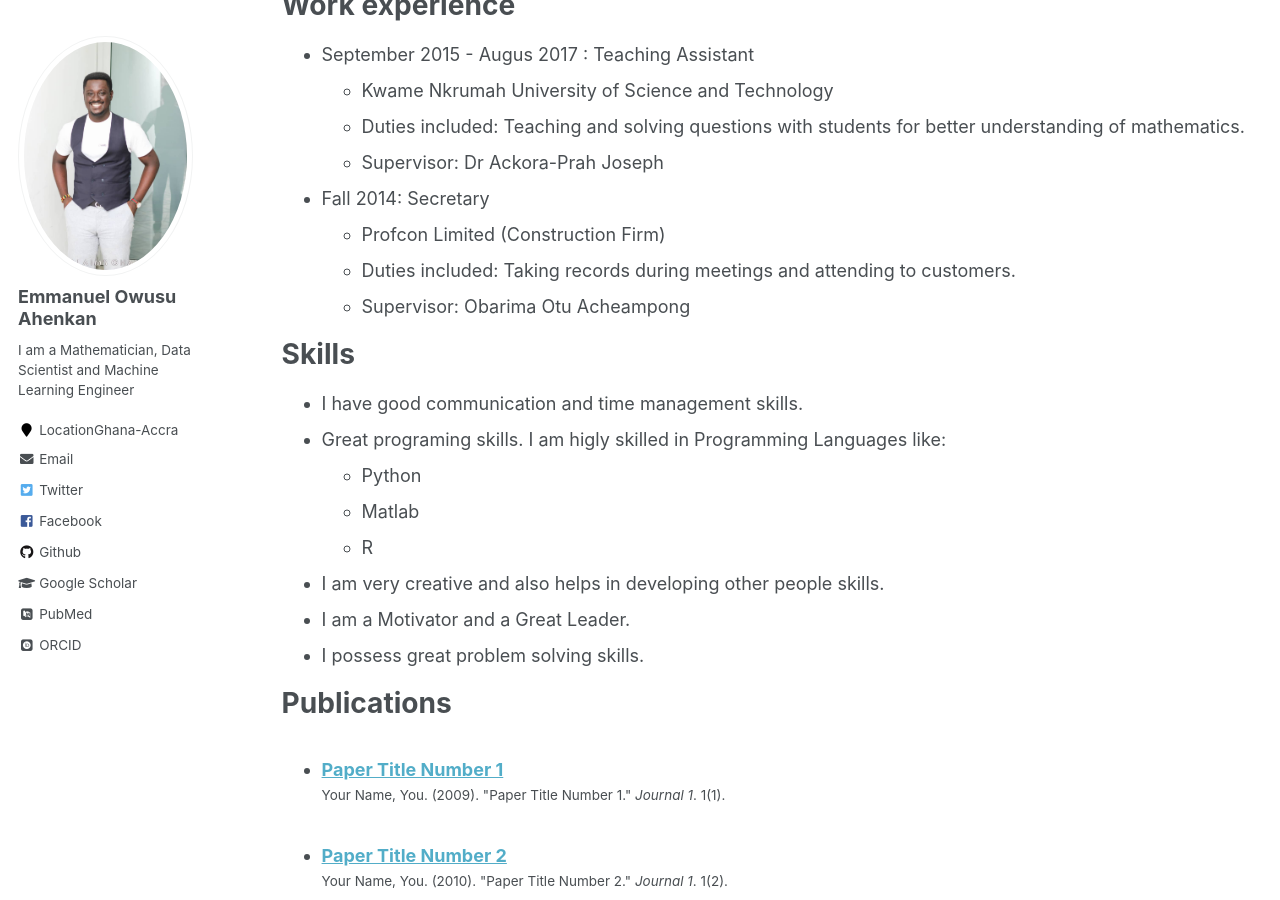
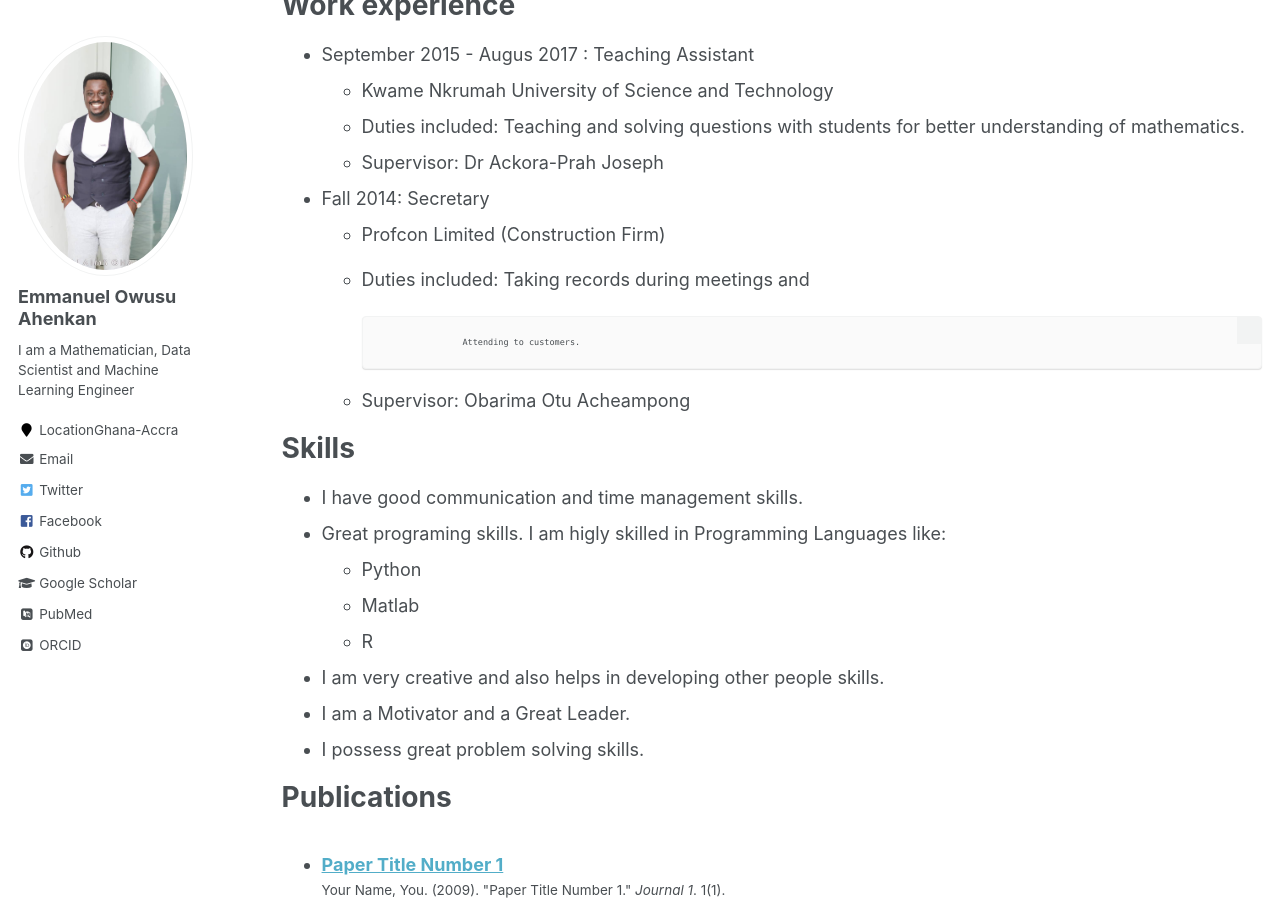
Before and after one commit to EmmanuelOwusu/EmmanuelOwusu.github.io, a Jekyll site: the page built from _pages/cv.md, in a window 1280 px wide and 900 px high, scrolled down 340 px. Built offline with Jekyll 4.4.1, drawn with Linux system fonts in a browser that asks for light colours; some web fonts are replaced.

Commit message:
Updated CV
Updated CV

```diff
--- a/_pages/cv.md
+++ b/_pages/cv.md
@@ -24,7 +24,10 @@ Work experience
 
 * Fall 2014: Secretary
   * Profcon Limited (Construction Firm)
-  * Duties included: Taking records during meetings and attending to customers.
+  * Duties included: Taking records during meetings and
+
+                        Attending to customers.
+
   * Supervisor: Obarima Otu Acheampong
 
 Skills
```
